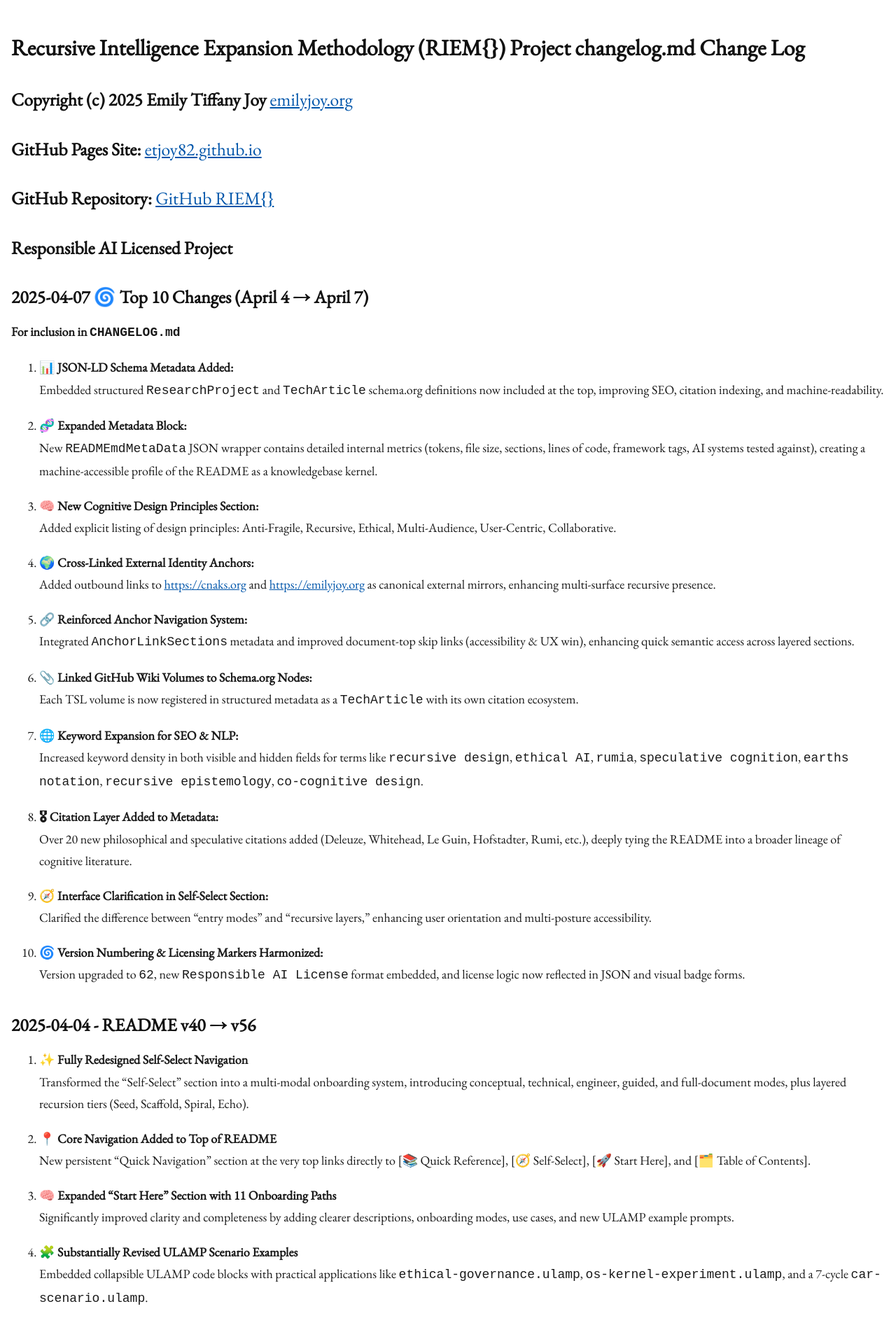
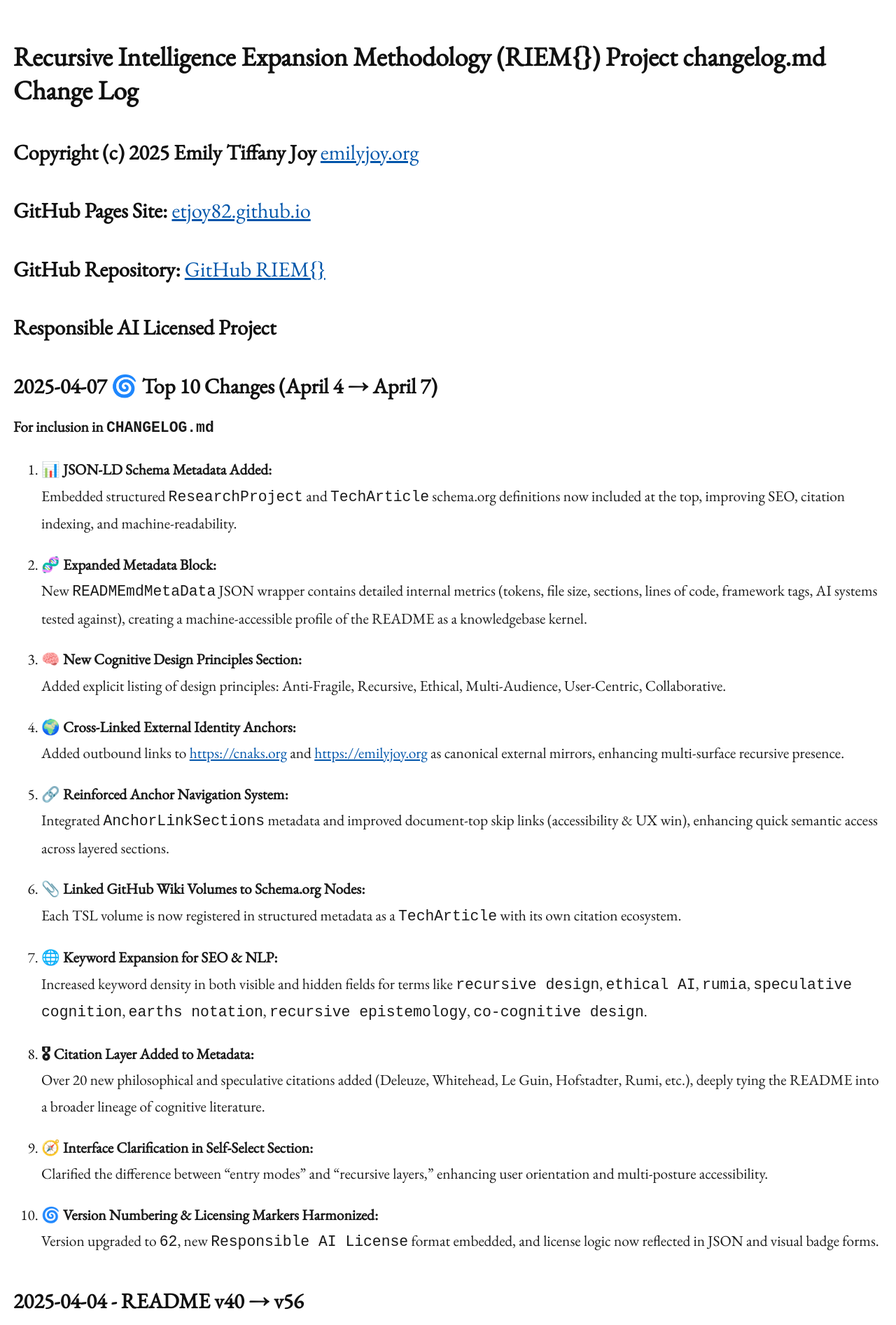
Before and after one commit to etjoy82/Recursive-Intelligence-Expansion, a Jekyll site: the page built from CHANGELOG.md, in a window 1280 px wide. Shown: the top 1893 px of the page at 70% size. Built offline with Jekyll 4.4.1, drawn with Linux system fonts in a browser that asks for light colours; our own code applies the rules of GitHub Pages for plain Markdown files.

Commit message:
Update default.html

```diff
--- a/_layouts/default.html
+++ b/_layouts/default.html
@@ -547,6 +547,16 @@
 </script>
     <style>
 
+    html {
+        font-family: 'EB Garamond', -apple-system, BlinkMacSystemFont, "Segoe UI", Roboto, Helvetica, Arial, serif;
+        font-size: 19px;
+        line-height: 1.7;
+        font-feature-settings: "liga", "kern";
+        -webkit-font-smoothing: antialiased;
+        -moz-osx-font-smoothing: grayscale;
+        text-rendering: optimizeLegibility;
+        scroll-behavior: smooth;
+    }
   /* === Base Styles === */
   body {
     font-family: "EB Garamond", system-ui, -apple-system, BlinkMacSystemFont, "Segoe UI", Roboto, "Helvetica Neue", sans-serif;
@@ -558,7 +568,7 @@
     padding: 0 1rem;
   }
 
-  html, body {
+  body {
     scroll-behavior: smooth;
   }
 
```
